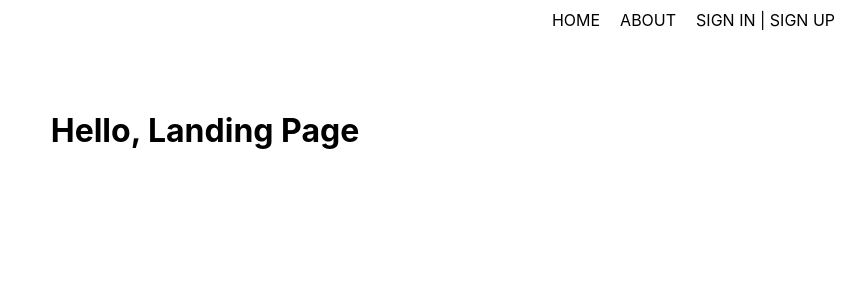
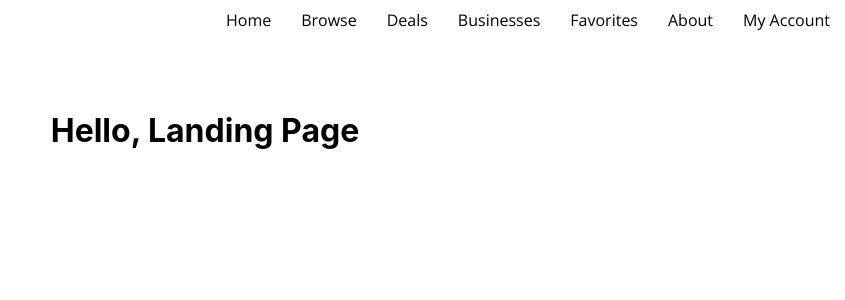
Before and after one commit to hink123/poc-haus, a React (Create React App) app: page / in a window 1280 px wide. Shown: the top 300 px of the page, without its empty margins (435-1280 px from the left). Built offline with nearby package versions, Linux system fonts and the light colour scheme.

Commit message:
navbar font change

```diff
--- a/src/App.js
+++ b/src/App.js
@@ -9,9 +9,13 @@ import SignUp from './components/SignUp';
 function App() {
 	return (
 		<div className="App">
-			<NavBar navItems={['home', 'about', 'signin']} />
+			<NavBar navItems={['home', 'browse', 'deals', 'businesses', 'favorites', 'about', 'account']} />
 			<Switch>
 				<Route exact path="/" component={LandingPage} />
+				<Route exact path="/browse" component={LandingPage} />
+				<Route exact path="/deals" component={LandingPage} />
+				<Route exact path="/businesses" component={LandingPage} />
+				<Route exact path="/favorites" component={LandingPage} />
 				<Route exact path="/about" render={() => {
 					return (
 						<div>
@@ -19,6 +23,7 @@ function App() {
 						</div>
 					)
 				}} />
+				<Route exact path="/account" component={LandingPage} />
 				<Route exact path="/signin" component={SignIn} />
         		<Route exact path="/signup" component={SignUp} />
 			</Switch>
--- a/src/components/NavBar.css
+++ b/src/components/NavBar.css
@@ -1,3 +1,5 @@
+@import url('https://fonts.googleapis.com/css?family=Open+Sans:300,700&display=swap');
+
 .line-dark {
     visibility: hidden;
 }
@@ -14,9 +16,12 @@
 
 .nav-item {
     text-decoration: none;
-    text-transform: uppercase;
+    text-transform: capitalize;
     color: black;
-    padding: 10px;
+    padding: 10px 15px;
+    font-family: "open sans";
+    font-weight: 100;
+    font-size: 16px;
 }
 
 .nav-item:hover {
@@ -42,7 +47,7 @@
         top: 0;
         font-size: 28px;
         background-color: #000;
-        padding-top: 50px;
+        padding-top: 75px;
         text-align: left;
         height: 100vh;
         width: 100vw;
@@ -61,7 +66,7 @@
     }
     .nav-item {
         color: white;
-        font-size: 18px;
+        font-size: 24px;
         display: flex;
         margin-left: 10px;
     }
--- a/src/constants/NavBarItems.js
+++ b/src/constants/NavBarItems.js
@@ -18,5 +18,30 @@ export default {
             title: "Sign Up",
             path: "/signup",
             key: "signup"
+        },
+        browse: {
+            title: "Browse",
+            path: "/browse",
+            key: "browse"
+        },
+        deals: {
+            title: "Deals",
+            path: "/deals",
+            key: "deals"
+        },
+        businesses: {
+            title: "Businesses",
+            path: "/businesses",
+            key: "businesses"
+        },
+        favorites: {
+            title: "Favorites",
+            path: "/favorites",
+            key: "favorites"
+        },
+        account: {
+            title: "My Account",
+            path: "/account",
+            key: "account"
         }
 };
```
